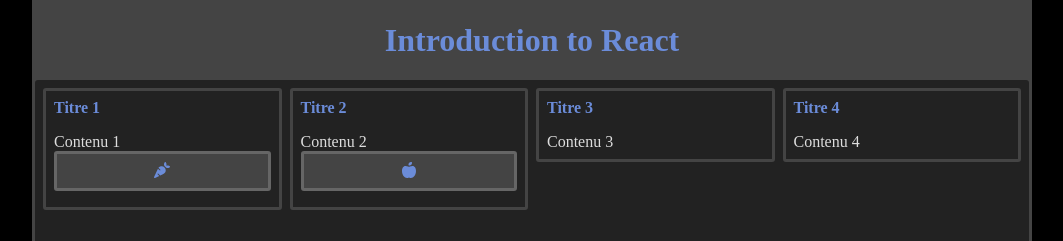
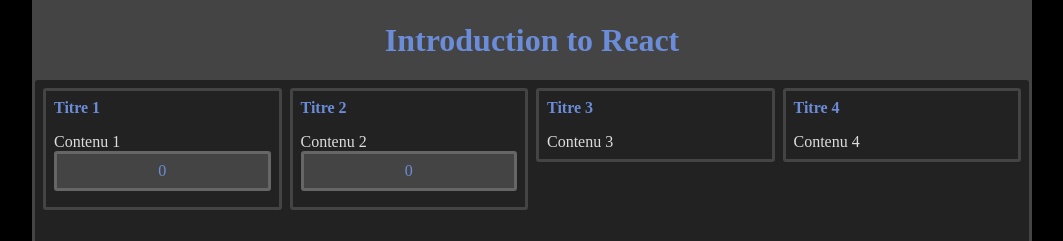
Before and after one commit to tom512000/r410-introduction, a React (Vite) app: page / in a window 1280 px wide. Shown: the top 241 px of the page, without its empty margins (108-1171 px from the left). Built offline with nearby package versions, Linux system fonts and the light colour scheme.

Commit message:
13. Les données d'un composant

```diff
--- a/src/App.jsx
+++ b/src/App.jsx
@@ -1,18 +1,15 @@
-import React from "react";
-// eslint-disable-next-line import/extensions,import/no-extraneous-dependencies
-import { faCarrot } from "@fortawesome/free-solid-svg-icons/faCarrot";
-// eslint-disable-next-line import/no-extraneous-dependencies
-import { FontAwesomeIcon } from "@fortawesome/react-fontawesome";
-// eslint-disable-next-line import/extensions,import/no-extraneous-dependencies
-import { faAppleAlt } from "@fortawesome/free-solid-svg-icons/faAppleAlt";
+import React, { useState } from "react";
 // eslint-disable-next-line import/extensions
 import Card from "./components/Card.jsx";
 // eslint-disable-next-line import/extensions
 import Button from "./components/Button.jsx";
 
 function App() {
+  const [cpt, setCpt] = useState(0);
+
   const clickHandler = () => {
-    console.log("Une fonction nommée !");
+    setCpt(cpt + 1);
+    console.log(cpt);
   };
   return (
     <div className="app">
@@ -24,14 +21,14 @@
           <Card title="Titre 1">
             Contenu 1<br />
             {/* eslint-disable-next-line no-console */}
-            <Button className="btn" onClick={() => console.log("Une fonction anonyme !")}>
-              <FontAwesomeIcon icon={faCarrot} />
+            <Button className="btn" onClick={clickHandler}>
+              {cpt}
             </Button>
           </Card>
           <Card title="Titre 2">
             Contenu 2<br />
             <Button className="btn" onClick={clickHandler}>
-              <FontAwesomeIcon icon={faAppleAlt} />
+              {cpt}
             </Button>
           </Card>
           <Card title="Titre 3">Contenu 3</Card>
```
